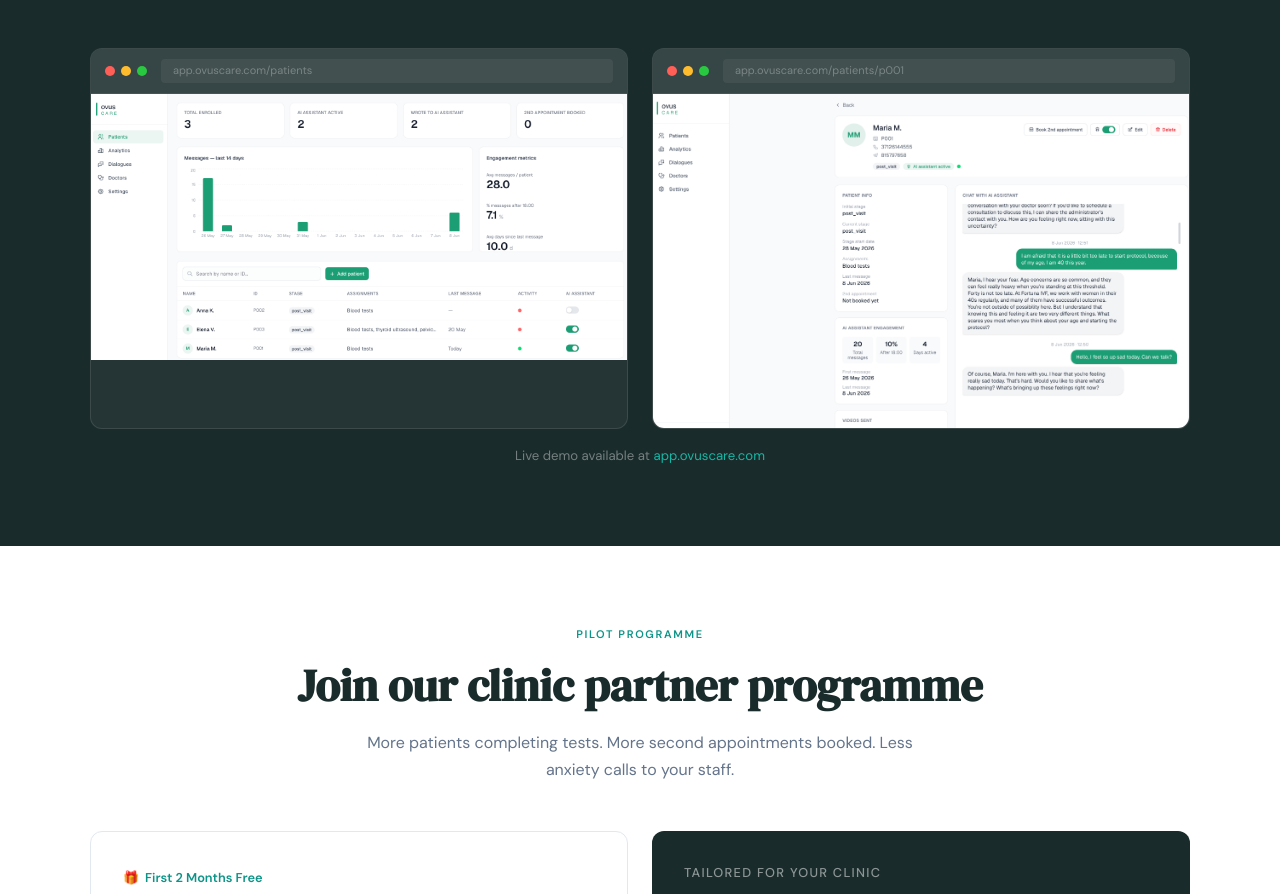
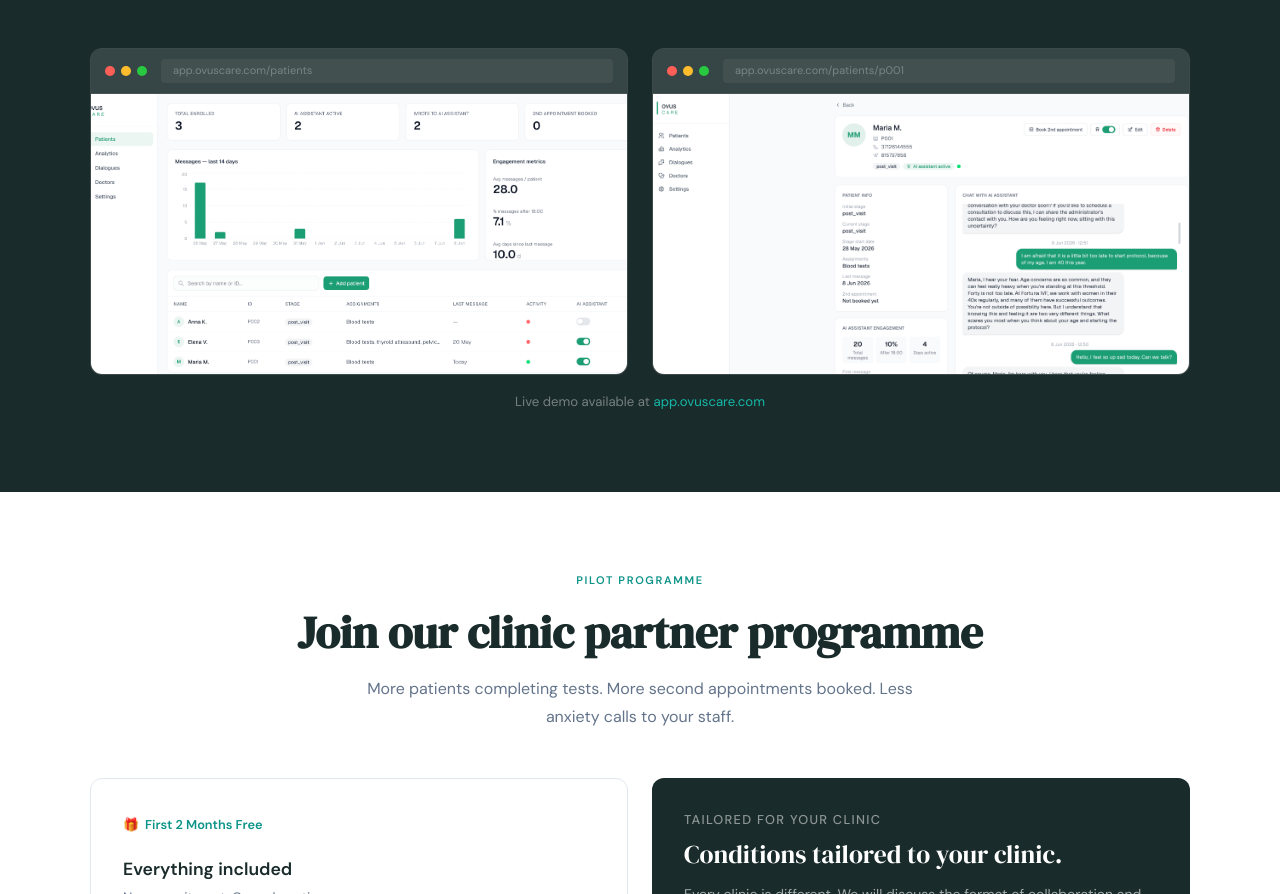
Before and after one commit to jedjomina-cmd/ovuscare-landing, a website: page index.html in a window 1280 px wide. Shown: the part 4848-5742 px from the top of the page. Drawn offline with Linux system fonts and the light colour scheme.

Commit message:
Fix screenshot card height: cover crop from top, 280px fixed height

```diff
--- a/index.html
+++ b/index.html
@@ -131,9 +131,7 @@ section{padding:80px 2rem}
 .browser-dot.yellow{background:#FFBD2E}
 .browser-dot.green{background:#28C840}
 .browser-url{margin-left:8px;font-size:11px;color:rgba(255,255,255,.3);background:rgba(255,255,255,.06);padding:3px 12px;border-radius:4px;flex:1}
-.browser-content{height:220px;display:flex;align-items:center;justify-content:center;flex-direction:column;gap:.75rem}
-.browser-content-icon{font-size:2rem;opacity:.3}
-.browser-content-label{font-size:.8rem;color:rgba(255,255,255,.4);text-align:center}
+.browser-screenshot{width:100%;height:280px;display:block;object-fit:cover;object-position:top}
 .demo-note{text-align:center;color:rgba(255,255,255,.4);font-size:.825rem;margin-top:1rem}
 .demo-note a{color:var(--green-mid);text-decoration:none}
 .demo-note a:hover{text-decoration:underline}
@@ -453,7 +451,7 @@ footer{background:var(--dark);padding:3rem 2rem;border-top:1px solid rgba(255,25
           <div class="browser-dot green"></div>
           <div class="browser-url">app.ovuscare.com/patients</div>
         </div>
-        <img src="/images/dashboard-screenshot.png" alt="Clinic Dashboard — real-time patient overview" style="width:100%;display:block">
+        <img src="/images/dashboard-screenshot.png" alt="Clinic Dashboard — real-time patient overview" class="browser-screenshot">
       </div>
       <div class="browser-window fade-in">
         <div class="browser-bar">
@@ -462,7 +460,7 @@ footer{background:var(--dark);padding:3rem 2rem;border-top:1px solid rgba(255,25
           <div class="browser-dot green"></div>
           <div class="browser-url">app.ovuscare.com/patients/p001</div>
         </div>
-        <img src="/images/patient-screenshot.png" alt="Patient card — chat history, videos, engagement" style="width:100%;display:block">
+        <img src="/images/patient-screenshot.png" alt="Patient card — chat history, videos, engagement" class="browser-screenshot">
       </div>
     </div>
     <p class="demo-note" data-i18n="demo.note">Live demo available at <a href="https://app.ovuscare.com" target="_blank">app.ovuscare.com</a></p>
```
